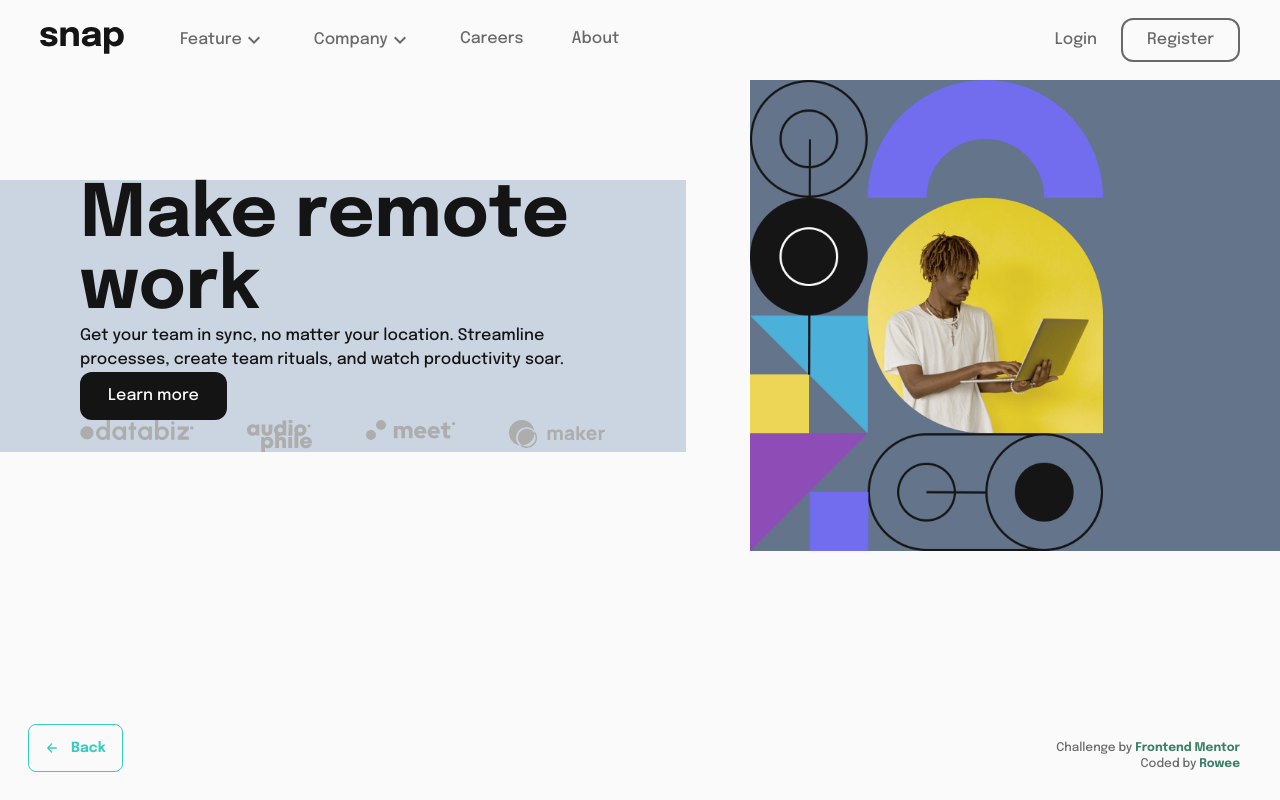
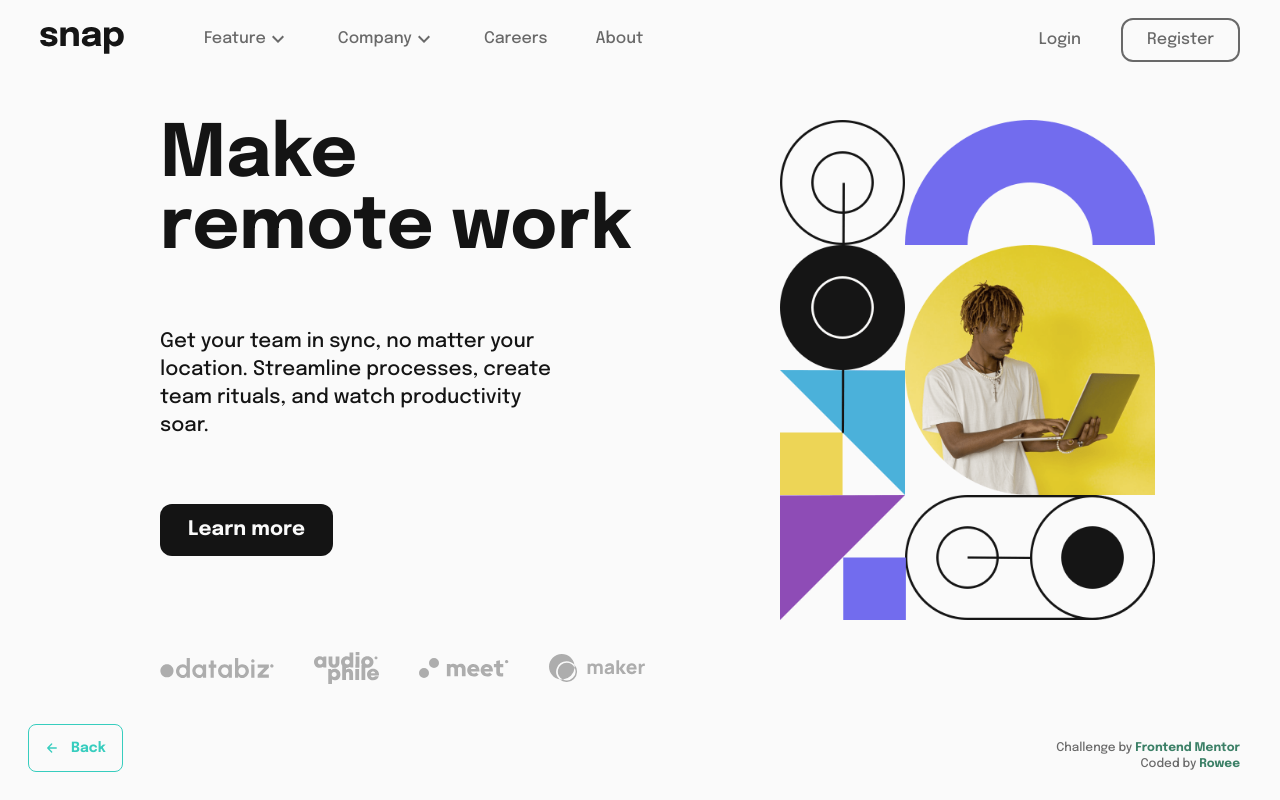
Before and after one commit to Rowee13/fem-solutions-byrowee, a React (Create React App) app: page /fem-intro-section in a window 1280 px wide. Built offline with nearby package versions, Linux system fonts and the light colour scheme; a web font is replaced by a local one.

Commit message:
Set initial solution to fem challenge 10

```diff
--- a/src/pages/fem-solutions/FemAdviceGenerator.jsx
+++ b/src/pages/fem-solutions/FemAdviceGenerator.jsx
@@ -58,7 +58,7 @@ const FemAdviceGenerator = () => {
         <img src={femAdviceDividerMobile} alt="divider" className="lg:hidden" />
         <button
           onClick={getNewAdvice}
-          className="flex absolute justify-center items-center bg-fem-09-neon-green w-14 h-14 rounded-full bottom-[-28px] hover:shadow-fem-09-btn-shaodw"
+          className="flex absolute justify-center items-center bg-fem-09-neon-green w-14 h-14 rounded-full bottom-[-28px] hover:shadow-fem-09-btn-shadow"
         >
           <img
             src={femAdviceDiceIcon}
--- a/src/pages/fem-solutions/FemInteractiveCard.jsx
+++ b/src/pages/fem-solutions/FemInteractiveCard.jsx
@@ -58,14 +58,14 @@ const FemInteractiveCard = () => {
           <img
             src={femInteractiveCardFront}
             alt="card-front"
-            className="shadow-fem-08-card-shaodw"
+            className="shadow-fem-08-card-shadow"
           />
         </div>
         <div className="absolute top-20 lg:top-96 xl:top-[460px] left-16 md:left-60 lg:left-32 xl:left-72 right-7 lg:right-[430px] xl:right-[800px]">
           <img
             src={femInteractiveCardBack}
             alt="card-back"
-            className="shadow-fem-08-card-shaodw"
+            className="shadow-fem-08-card-shadow"
           />
         </div>
       </div>
--- a/src/pages/fem-solutions/FemIntroSection.jsx
+++ b/src/pages/fem-solutions/FemIntroSection.jsx
@@ -1,3 +1,4 @@
+import { useState } from "react";
 import { Link } from "react-router-dom";
 import { IoArrowBackOutline } from "react-icons/io5";
 import { IoIosMenu } from "react-icons/io";
@@ -6,38 +7,131 @@ import { MdOutlineKeyboardArrowDown } from "react-icons/md";
 import {
   femIntroLogo,
   femIntroHeroDesktop,
+  femIntroHeroMobile,
   femIntroDatabiz,
   femIntroAudiophile,
   femIntroMeet,
   femIntroMaker,
+  femIntroIconTodo,
+  femIntroIconCalendar,
+  femIntroIconReminder,
+  femIntroIconPlanning,
 } from "../../assets";
 
 //-------------------------------------------------------------------
 
 const FemIntroSection = () => {
+  const [toggleFeature, setToggleFeature] = useState(false);
+  const [toggleCompany, setToggleCompany] = useState(false);
+
   return (
-    <div className="flex flex-col relative bg-fem-10-white h-screen w-screen items-start font-epilogue text-fem-10-gray overflow-hidden">
+    <div className="flex flex-col relative bg-fem-10-white h-full sm:h-screen w-screen font-epilogue text-fem-10-gray overflow-hidden">
       {/* == header == */}
       <div className="flex flex-row h-20 w-full px-4 lg:px-10 items-center justify-between ">
         <div className="flex flex-row">
-          <img src={femIntroLogo} alt="logo" className="pr-14" />
-          <div className="hidden lg:flex">
+          <img src={femIntroLogo} alt="logo" className="pr-20" />
+          <nav className="hidden lg:flex">
             <ul className="flex flex-row gap-12">
-              <div className="flex flex-row items-center">
-                <li>Feature</li>
-                <MdOutlineKeyboardArrowDown className="w-6 h-6" />
-              </div>
-              <div className="flex flex-row items-center">
-                <li>Company</li>
-                <MdOutlineKeyboardArrowDown className="w-6 h-6" />
-              </div>
-              <li>Careers</li>
-              <li>About</li>
+              <li>
+                <a
+                  href="/fem-intro-section"
+                  className="flex flex-row items-center hover:text-fem-10-black"
+                  onClick={(e) => {
+                    e.preventDefault();
+                    setToggleFeature(!toggleFeature);
+                  }}
+                >
+                  Feature
+                  <MdOutlineKeyboardArrowDown className="w-6 h-6" />
+                </a>
+                {toggleFeature && (
+                  <ul className="absolute bg-fem-10-white shadow-fem-10-dropdown-shadow p-7 mt-3 rounded-xl left-28">
+                    <li>
+                      <a href="/" className="flex flex-row gap-4 pb-3">
+                        <img
+                          src={femIntroIconTodo}
+                          alt="icon-todo"
+                          className="w-4 h-5"
+                        />
+                        Todo List
+                      </a>
+                    </li>
+                    <li>
+                      <a href="/" className="flex flex-row gap-4 pb-3">
+                        <img
+                          src={femIntroIconCalendar}
+                          alt="icon-calendar"
+                          className="w-4 h-5"
+                        />
+                        Calendar
+                      </a>
+                    </li>
+                    <li>
+                      <a href="/" className="flex flex-row gap-4 pb-3">
+                        <img
+                          src={femIntroIconReminder}
+                          alt="icon-reminder"
+                          className="w-4 h-5"
+                        />
+                        Reminders
+                      </a>
+                    </li>
+                    <li>
+                      <a href="/" className="flex flex-row gap-4">
+                        <img
+                          src={femIntroIconPlanning}
+                          alt="icon-planning"
+                          className="w-4 h-5"
+                        />
+                        Planning
+                      </a>
+                    </li>
+                  </ul>
+                )}
+              </li>
+              <li>
+                <a
+                  href="/fem-intro-section"
+                  className="flex flex-row items-center hover:text-fem-10-black"
+                  onClick={(e) => {
+                    e.preventDefault();
+                    setToggleCompany(!toggleCompany);
+                  }}
+                >
+                  Company
+                  <MdOutlineKeyboardArrowDown className="w-6 h-6" />
+                </a>
+                {toggleCompany && (
+                  <ul className="absolute bg-fem-10-white shadow-fem-10-dropdown-shadow p-7 mt-3 rounded-xl">
+                    <li>
+                      <a href="/" className="flex flex-row gap-4 pb-3">
+                        History
+                      </a>
+                    </li>
+                    <li>
+                      <a href="/" className="flex flex-row gap-4 pb-3">
+                        Our Team
+                      </a>
+                    </li>
+                    <li>
+                      <a href="/" className="flex flex-row gap-4">
+                        Blog
+                      </a>
+                    </li>
+                  </ul>
+                )}
+              </li>
+              <li className="hover:text-fem-10-black">
+                <a href="/fem-intro-section">Careers</a>
+              </li>
+              <li className="hover:text-fem-10-black">
+                <a href="/fem-intro-section">About</a>
+              </li>
             </ul>
-          </div>
+          </nav>
         </div>
         <div className="flex flex-row gap-4 text-fem-10-gray">
-          <div className="hidden lg:flex">
+          <div className="hidden lg:flex gap-x-4">
             <button className="px-6 py-2 hover:text-fem-10-black">Login</button>
             <button className="border-2 border-fem-10-gray px-6 py-2 rounded-xl hover:border-fem-10-black hover:text-fem-10-black">
               Register
@@ -50,25 +144,40 @@ const FemIntroSection = () => {
       </div>
 
       {/* == hero content == */}
-      <div className="flex flex-row items-center">
-        <div className=" text-fem-10-black px-20 bg-slate-300 mr-16">
-          <h1 className="font-bold text-7xl">Make remote work</h1>
-          <p>
+      <div className="flex flex-col-reverse lg:flex-row">
+        <div className="flex flex-col lg:ml-40 items-center lg:items-start justify-start lg:justify-end text-fem-10-black">
+          <h1 className="font-bold text-4xl lg:text-7xl pt-10 text-center lg:text-left">
+            Make <br className="hidden lg:block" /> remote work
+          </h1>
+          <p className="py-7 lg:py-16 w-11/12 lg:w-8/12 text-lg lg:text-xl text-center lg:text-left">
             Get your team in sync, no matter your location. Streamline
             processes, create team rituals, and watch productivity soar.
           </p>
-          <button className="bg-fem-10-black py-3 px-7 text-fem-10-white rounded-xl hover:text-fem-10-black hover:bg-fem-10-white hover:border-2 hover:border-fem-10-black">
+          <button className="bg-fem-10-black py-3 px-7 mb-14 lg:mb-24 text-fem-10-white font-bold text-xl rounded-xl hover:text-fem-10-black hover:bg-fem-10-white hover:border-2 hover:border-fem-10-black">
             Learn more
           </button>
-          <div className="flex flex-row justify-between">
-            <img src={femIntroDatabiz} alt="databiz" className="h-5" />
-            <img src={femIntroAudiophile} alt="audiophile" className="h-8" />
-            <img src={femIntroMeet} alt="meet" className="h-5" />
-            <img src={femIntroMaker} alt="maker" className="h-7" />
+          <div className="flex flex-row justify-center lg:justify-between items-center gap-6 lg:gap-10">
+            <img src={femIntroDatabiz} alt="databiz" className="h-4 lg:h-5" />
+            <img
+              src={femIntroAudiophile}
+              alt="audiophile"
+              className="h-7 lg:h-8"
+            />
+            <img src={femIntroMeet} alt="meet" className="h-4 lg:h-5" />
+            <img src={femIntroMaker} alt="maker" className="h-6 lg:h-7" />
           </div>
         </div>
-        <div className="bg-slate-500">
-          <img src={femIntroHeroDesktop} alt="hero-img" className="w-8/12" />
+        <div className="lg:pt-10">
+          <img
+            src={femIntroHeroDesktop}
+            alt="hero-img"
+            className="w-9/12 hidden lg:block object-contain overflow-hidden"
+          />
+          <img
+            src={femIntroHeroMobile}
+            alt="hero-mobile"
+            className="flex lg:hidden w-full"
+          />
         </div>
       </div>
 
--- a/tailwind.config.js
+++ b/tailwind.config.js
@@ -107,8 +107,9 @@ module.exports = {
         "fem-04-btn": "0px 22px 18px 0px rgba(56,41,224,0.20)",
         "fem-07-btn": "0px 8px 2px 0px rgba(62,60,73,0.30)",
         "fem-07-primary-btn": "1px 6px 2px 0px rgba(84,171,133,1)",
-        "fem-08-card-shaodw": "0px 40px 55px 1px rgba(0,0,0,0.25)",
-        "fem-09-btn-shaodw": "0px 0px 36px 10px rgba(82,255,168,0.75);",
+        "fem-08-card-shadow": "0px 40px 55px 1px rgba(0,0,0,0.25)",
+        "fem-09-btn-shadow": "0px 0px 36px 10px rgba(82,255,168,0.75)",
+        "fem-10-dropdown-shadow": "0px 10px 50px -5px rgba(20,20,20,0.30)",
       },
     },
   },
```
Also changed, not shown: src/assets/index.js (+8 -0 lines).
